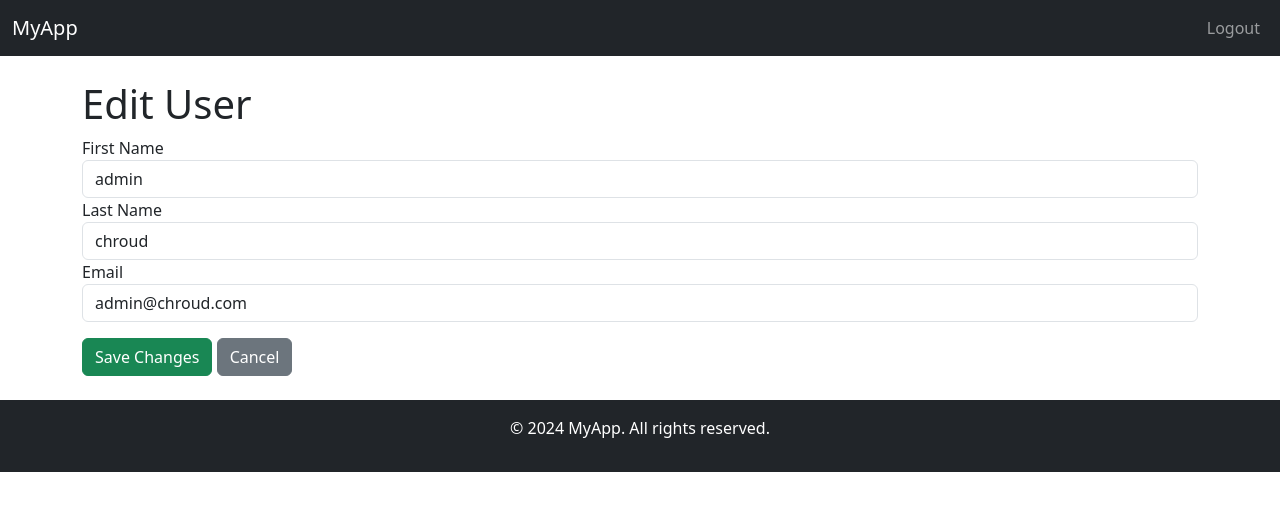
After one commit to elkefi-nourmen/Intelligent-Document-Workflow-Management-System, a Django app: page /user_management/edit/1/ in a window 1280 px wide. The commit adds this page. Shown: the top 511 px of the page. Run offline with Django 5.2, Linux system fonts and the light colour scheme; a user stored in the database is signed in; data comes from the database, SQL or seed files in the repository; both versions use the stored data as it was after the commit.

Commit message:
fixed edit button for the admin

```diff
--- /dev/null
+++ b/core/templates/core/edit_user.html
@@ -0,0 +1,21 @@
+{% extends 'core/base.html' %}
+{% block content %}
+<h1>Edit User</h1>
+<form method="POST">
+    {% csrf_token %}
+    <div class="form-group">
+        <label for="first_name">First Name</label>
+        <input type="text" name="first_name" id="first_name" class="form-control" value="{{ user.first_name }}" required>
+    </div>
+    <div class="form-group">
+        <label for="last_name">Last Name</label>
+        <input type="text" name="last_name" id="last_name" class="form-control" value="{{ user.last_name }}" required>
+    </div>
+    <div class="form-group">
+        <label for="email">Email</label>
+        <input type="email" name="email" id="email" class="form-control" value="{{ user.email }}" required>
+    </div>
+    <button type="submit" class="btn btn-success mt-3">Save Changes</button>
+    <a href="{% url 'user_management' %}" class="btn btn-secondary mt-3">Cancel</a>
+</form>
+{% endblock %}
--- a/core/templates/core/user_management.html
+++ b/core/templates/core/user_management.html
@@ -19,8 +19,8 @@
             <td>{{ user.first_name }}</td>
             <td>{{ user.last_name }}</td>
             <td>
-                <a href="#" class="btn btn-sm btn-primary">Edit</a>
-                <a href="#" class="btn btn-sm btn-danger">Delete</a>
+                <a href="{% url 'edit_user' user.id %}" class="btn btn-sm btn-primary">Edit</a>
+                <a href="{% url 'delete_user' user.id %}" class="btn btn-sm btn-danger">Delete</a>
             </td>
         </tr>
         {% endfor %}
--- a/core/urls.py
+++ b/core/urls.py
@@ -15,6 +15,8 @@ urlpatterns = [
     path('employee_dashboard/', views.employee_dashboard, name='employee_dashboard'),
 
     path('user_management/', views.user_management, name='user_management'),
+    path('user_management/edit/<int:user_id>/', views.edit_user, name='edit_user'),
+    path('user_management/delete/<int:user_id>/', views.delete_user, name='delete_user'),
     path('workflow_management/', views.workflow_management, name='workflow_management'),
 
     path('team_documents/', views.team_documents, name='team_documents'),
--- a/core/views.py
+++ b/core/views.py
@@ -250,6 +250,37 @@ def user_management(request):
     users = User.objects.all()
     return render(request, 'core/user_management.html', {'users': users})
 
+
+# edit user View
+@login_required
+@admin_required
+def edit_user(request, user_id):
+    user = get_object_or_404(User, id=user_id)
+
+    if request.method == 'POST':
+        user.first_name = request.POST.get('first_name')
+        user.last_name = request.POST.get('last_name')
+        user.email = request.POST.get('email')
+        user.save()
+        messages.success(request, f"User {user.username}'s details updated successfully!")
+        return redirect('user_management')
+
+    return render(request, 'core/edit_user.html', {'user': user})
+
+
+# delete user View
+@login_required
+@admin_required
+def delete_user(request, user_id):
+    user = get_object_or_404(User, id=user_id)
+    if request.method == 'POST':
+        user.delete()
+        messages.success(request, f"User {user.username} deleted successfully!")
+        return redirect('user_management')
+
+    return render(request, 'core/confirm_delete_user.html', {'user': user})
+
+
 # workflow management View
 @login_required
 @admin_required
```
Also changed, not shown: core/templates/core/confirm_delete_user.html (added, +10 -0 lines), db.sqlite3.
